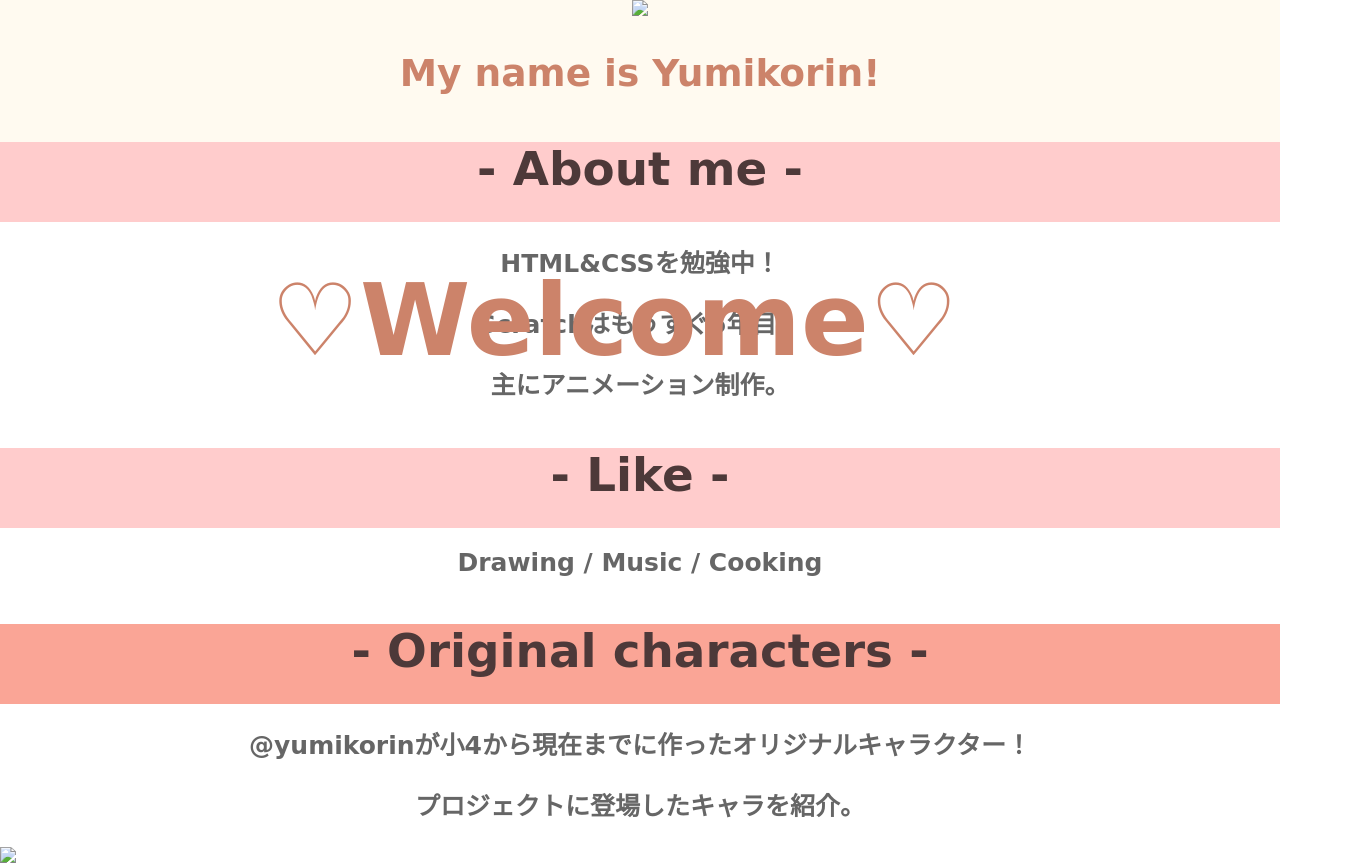
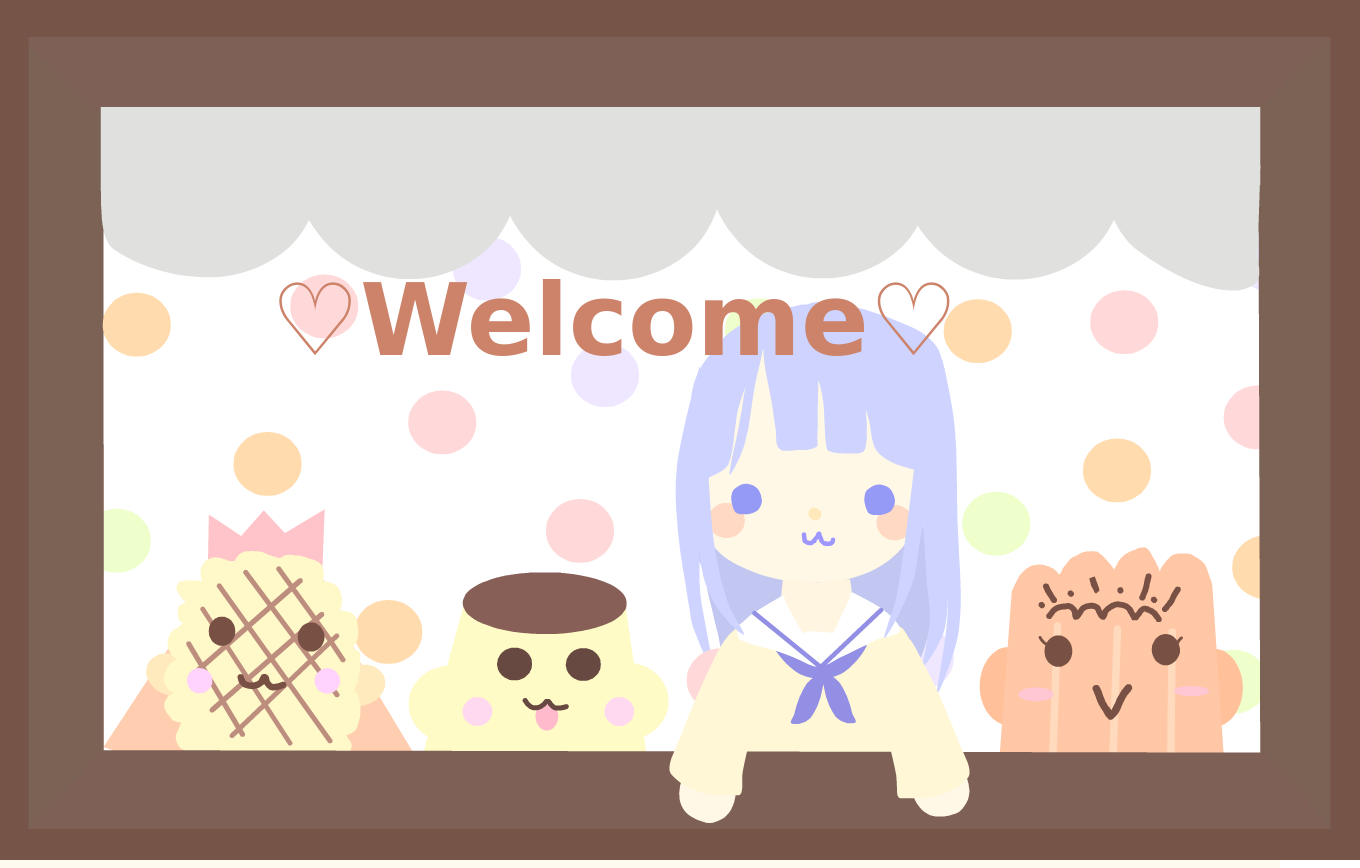
Before and after one commit to Yumikorin/Portfolio, a plain HTML site: page index.html in a window 1280 px wide. Shown: the top 868 px of the page, 1360 px wide, since content can reach past the window. Drawn offline with Linux system fonts and the light colour scheme; files whose address does not match are found by name.

Commit message:
add pictures

```diff
--- a/index.html
+++ b/index.html
@@ -11,7 +11,7 @@
 
     <div class=main>
         <div class=main-logo>
-            <img src="C:\Users\SAKAMOTO5\Pictures\5bd2baa07251f8567d7b42049c5e6b1f.png">
+            <img src="C:\Users\SAKAMOTO5\Pictures\Web_kanban.png">
             <h1>♡Welcome♡</h1>
             <div class=main-one>
                 <h2>My name is Yumikorin!</h2>
@@ -38,7 +38,7 @@
                                     <div class=Azuki-pro>
                                         <p>@yumikorinが小4から現在までに作ったオリジナルキャラクター！</p>
                                         <p>プロジェクトに登場したキャラを紹介。</p>
-                                        <img src="C:\Users\SAKAMOTO5\Pictures\VmmJi9Rw5KcVi5L1584591953_1584591957.png">
+                                        <img src="C:\Users\SAKAMOTO5\Pictures\azu_hukidashi.png">
 
                                     </div>
 
```
Also changed, not shown: Web_kanban.png (added), azu_hukidashi.png (added).
